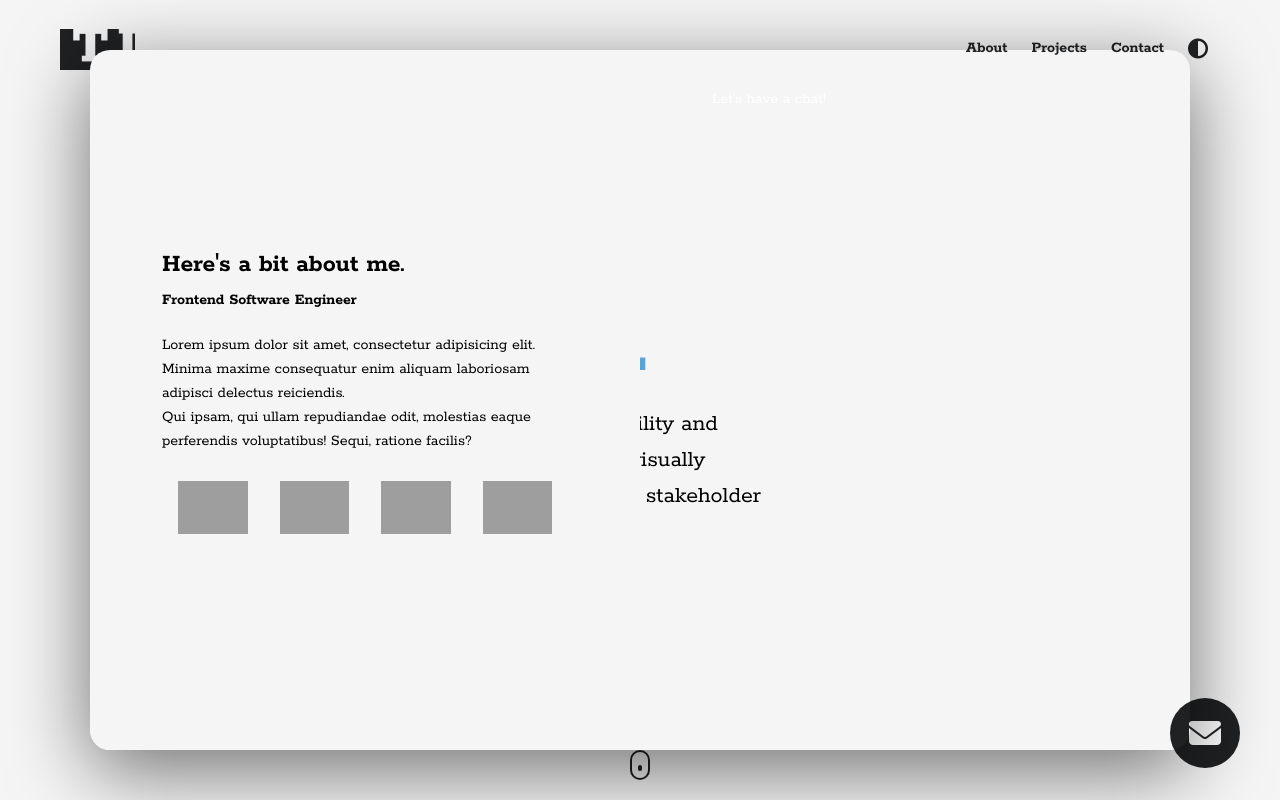
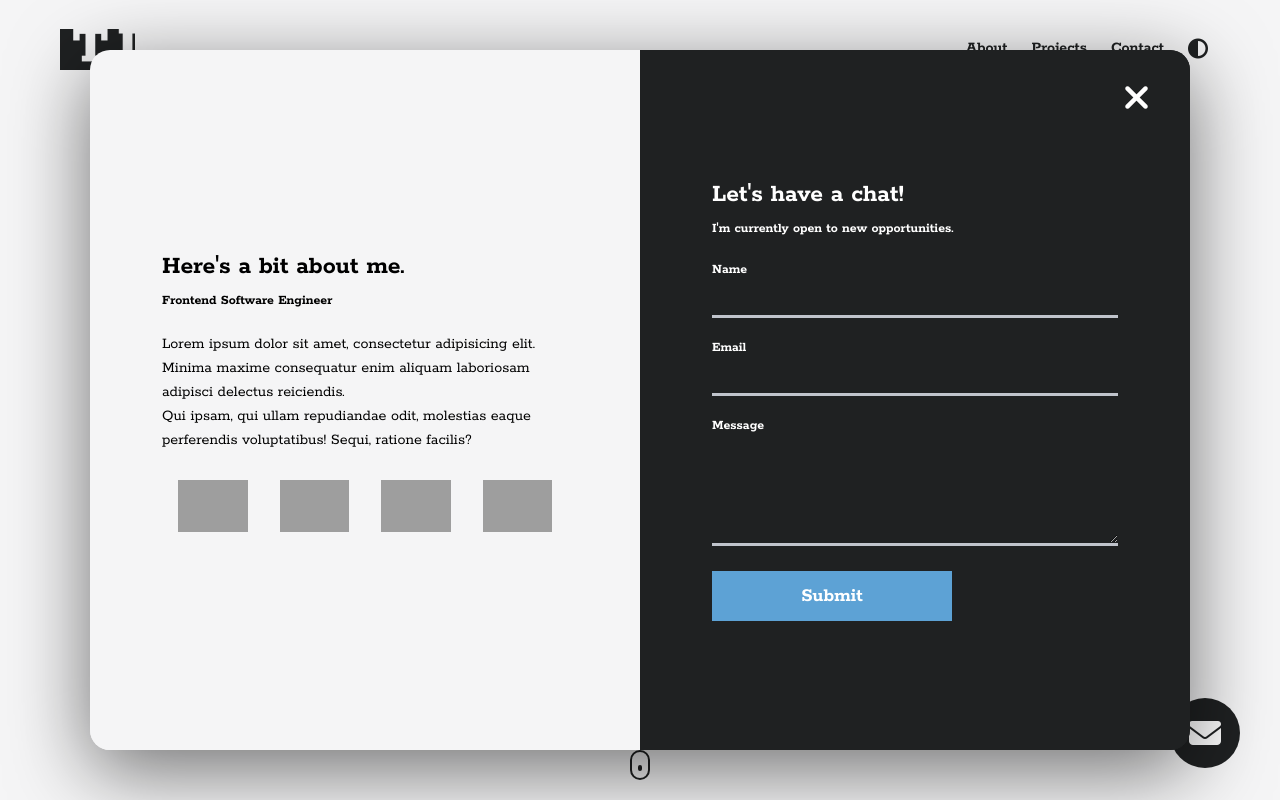
Before and after one commit to johnst101/java-drip-blog, a plain HTML site: page index.html in a window 1280 px wide. Shown: the top 800 px of the page. Drawn offline with nearby package versions, Linux system fonts and the light colour scheme; grey boxes are pictures that could not be loaded.

Commit message:
structure and style finished; working on function

```diff
--- a/index.html
+++ b/index.html
@@ -10,8 +10,17 @@
       src="https://kit.fontawesome.com/f8d5de6a27.js"
       crossorigin="anonymous"
     ></script>
-    <script src="app.js"></script>
+    <script src="index.js"></script>
+    <script type="text/javascript"
+    src="https://cdn.jsdelivr.net/npm/@emailjs/browser@3/dist/email.min.js">
+    </script>
+    <script type="text/javascript">
+    (function(){
+      emailjs.init("bhCwExiy77joHbRXY");
+    })();
+</script>
   </head>
+
   <body>
     <section id="landing__page">
       <nav>
@@ -120,7 +129,36 @@
             </figure>
           </div>
         </div>
-        <div class="modal__half modal__contact">Let's have a chat!</div>
+        <div class="modal__half modal__contact">
+          <h3 class="modal__title modal__title--contact">
+            Let's have a chat!
+          </h3>
+          <h4 class="modal__sub-title modal__sub-title--contact">
+            I'm currently open to new opportunities.
+          </h4>
+          <form onsubmit="contact(event)" id="contact__form">
+            <div class="form__item">
+              <label class="form__item--label">Name</label>
+              <input type="text" name="user_name" class="input" ></input>
+            </div>
+            <div class="form__item">
+              <label class="form__item--label">Email</label>
+              <input type="email" name="user_email" class="input" ></input>
+            </div>
+            <div class="form__item">
+              <label class="form__item--label">Message</label>
+              <textarea type="text" name="message" class="input" ></textarea>
+            </div>
+            <button id="contact__submit" class="form__submit">Submit</button>
+          </form>
+          <div class="modal__overlay modal__overlay--loading">
+            <i class="fa-solid fa-spinner"></i>
+          </div>
+          <div class="modal__overlay modal__overlay--success">
+            Thanks for the message! Looking forward to speaking with you soon.
+          </div>
+        </div>
+        <i class="fa-solid fa-times modal__exit click"></i>
       </div>
     </section>
     <section id="projects">
--- /dev/null
+++ b/index.js
@@ -0,0 +1,16 @@
+// template_epai36s
+// service_ununibc
+// bhCwExiy77joHbRXY
+/* <script type="text/javascript"
+src="https://cdn.jsdelivr.net/npm/@emailjs/browser@3/dist/email.min.js">
+</script>
+<script type="text/javascript">
+   (function(){
+      emailjs.init("YOUR_PUBLIC_KEY");
+   })();
+</script> */
+
+function contact() {
+  event.preventDefault();
+  console.log("It worked")
+}
--- a/styles.css
+++ b/styles.css
@@ -48,6 +48,7 @@ a {
 }
 
 .click {
+  cursor: pointer;
   transition: all 300ms ease;
 }
 
@@ -89,6 +90,38 @@ button {
 .link__hover-effect:hover::after {
   left: 0;
   width: 100%;
+}
+
+input, textarea {
+  width: 100%;
+  background-color: #1F2122;
+  color: white;
+  outline: none;
+  border: 3px solid #c0c4cc;
+  border-top: none;
+  border-left: none;
+  border-right: none;
+  height: 40px;
+  transition: all 300ms ease;
+}
+
+textarea {
+  resize: vertical;
+  height: 100px;
+  margin-top: 12px;
+}
+
+input:hover, textarea:hover {
+  border-color: #dcdfe6;
+}
+
+input:focus, textarea:focus {
+  border-color: #5da2d5;
+}
+
+label {
+  font-size: 14px;
+  font-weight: bold;
 }
 
 /* LANDING PAGE */
@@ -243,13 +276,14 @@ nav {
 .modal__half {
   width: 50%;
   padding: 40px 72px;
+  display: flex;
+  flex-direction: column;
+  justify-content: center;
+  position: relative;
 }
 
 .modal__about {
   background-color: #F5F5F6;
-  display: flex;
-  flex-direction: column;
-  justify-content: center;
 }
 
 .modal__languages {
@@ -288,7 +322,7 @@ nav {
 }
 
 .modal__contact {
-  border-color: #1F2122;
+  background-color: #1F2122;
   color: white;
 }
 
@@ -298,11 +332,87 @@ nav {
 
 .modal__sub-title {
   margin: 12px 0 24px 0;
+  font-size: 14px;
 }
 
 .modal__para {
   margin-bottom: 12px;
   line-height: 1.5;
+}
+
+.form__item {
+  margin-bottom: 20px;
+}
+
+.form__submit {
+  background-color: #5da2d5;
+  border: 2px solid #5da2d5;
+  color: white;
+  font-weight: bold;
+  width: 100%;
+  max-width: 240px;
+  padding: 12px 24px;
+  font-size: 20px;
+  transition: all 300ms ease;
+}
+
+.form__submit:hover {
+  border-color: white;
+  background-color: transparent;
+}
+
+.form__submit:active {
+  border-color: #5da2d5;
+  color: #5da2d5;
+}
+
+.modal__overlay {
+  position: absolute;
+  top: 0;
+  left: 0;
+  width: 100%;
+  height: 100%;
+  display: flex;
+  align-items: center;
+  justify-content: center;
+}
+
+.modal__overlay--loading {
+  background-color: #1F2122;
+  font-size: 80px;
+  z-index: -1;
+}
+
+.modal__overlay--success {
+  background-color: #4bb543;
+  font-size: 40px;
+  font-weight: 700;
+  text-align: center;
+  padding: 28px;
+  z-index: -1;
+}
+
+.fa-spinner {
+  animation: spinner 750ms infinite linear;
+}
+
+@keyframes spinner {
+  0% {
+    transform: rotate(0);
+  }
+
+  100% {
+    transform: rotate(360deg);
+  }
+}
+
+.modal__exit {
+  position: absolute;
+  top: 30px;
+  right: 40px;
+  color: white;
+  font-size: 36px;
+  z-index: 100;
 }
 
 /* PROJECTS */
```
Also changed, not shown: app.js (deleted).
